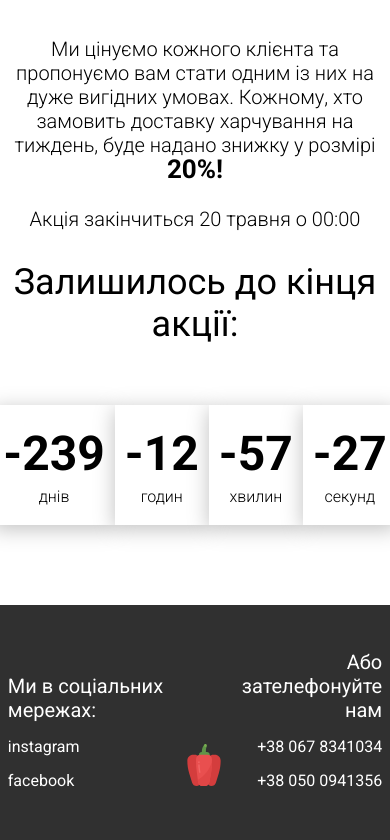
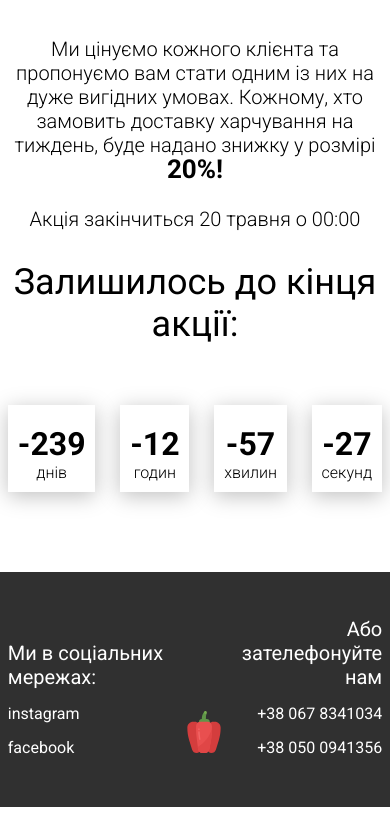
Before and after one commit to mux-mux/food, a website: page index.html in a window 390 px wide. Shown: the part 3966-4806 px from the top of the page. After the commit the page ends 4773 px from the top, so only its background shows below. Drawn offline with Linux system fonts and the light colour scheme; no server answers.

Commit message:
fix timer responsiveness

```diff
--- a/scss/blocks/promotion/_promotion.scss
+++ b/scss/blocks/promotion/_promotion.scss
@@ -36,8 +36,7 @@
       justify-content: space-between;
       align-items: center;
       &__block {
-        height: 120px;
-        padding: 0 10px;
+        padding: 10px;
         background: #ffffff;
         box-shadow: 0px 4px 20px rgba(0, 0, 0, 0.25);
         font-size: 16px;
@@ -45,10 +44,13 @@
         text-align: center;
         span {
           display: block;
-          margin-top: 20px;
-          margin-bottom: 5px;
+          margin-top: 10px;
           font-size: 48px;
           font-weight: bold;
+
+          @media screen and (max-width: 576px) {
+            font-size: 32px;
+          }
         }
       }
     }
```
Also changed, not shown: css/style.css.
